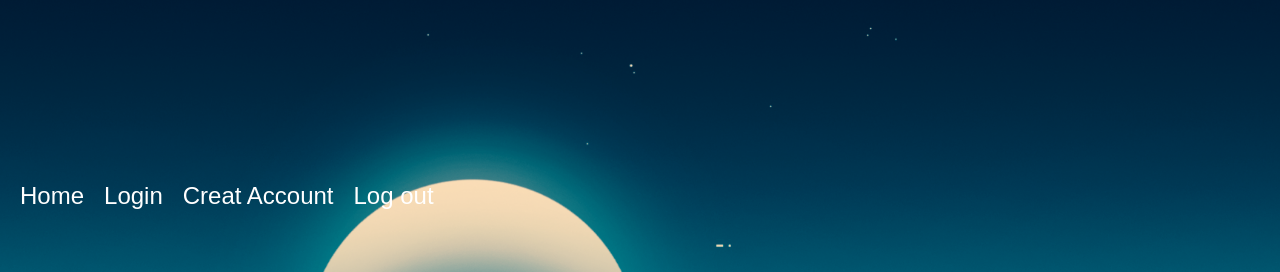
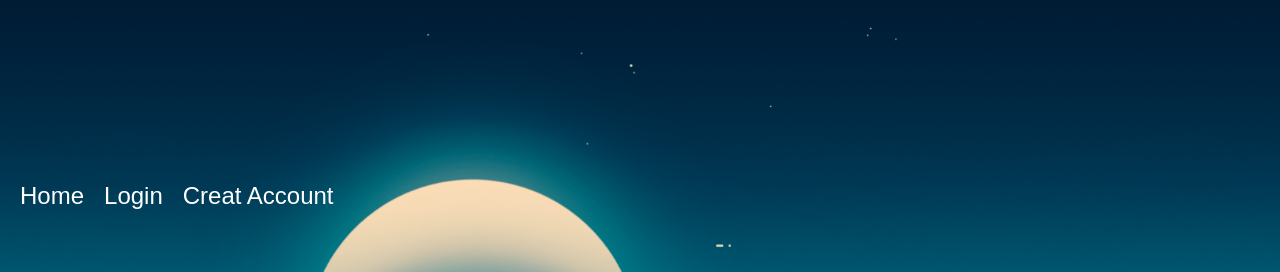
Before and after one commit to amimbs/react-weather-app-client, a React (Create React App) app: page /Login in a window 1280 px wide. Shown: the top 272 px of the page. Built offline with nearby package versions, Linux system fonts and the light colour scheme.

Commit message:
frontend changes

```diff
--- a/src/App.js
+++ b/src/App.js
@@ -38,7 +38,7 @@ export default function App() {
         <Link to="/">Home</Link>
         <Link to="/Login" >Login</Link>
         <Link to="/Register">Creat Account</Link>
-        <Link to="Logout">Log out</Link>
+        {activeUser ? <Link to="Logout">Log out</Link> : ''}
       </nav>
 
       <Routes>
```
